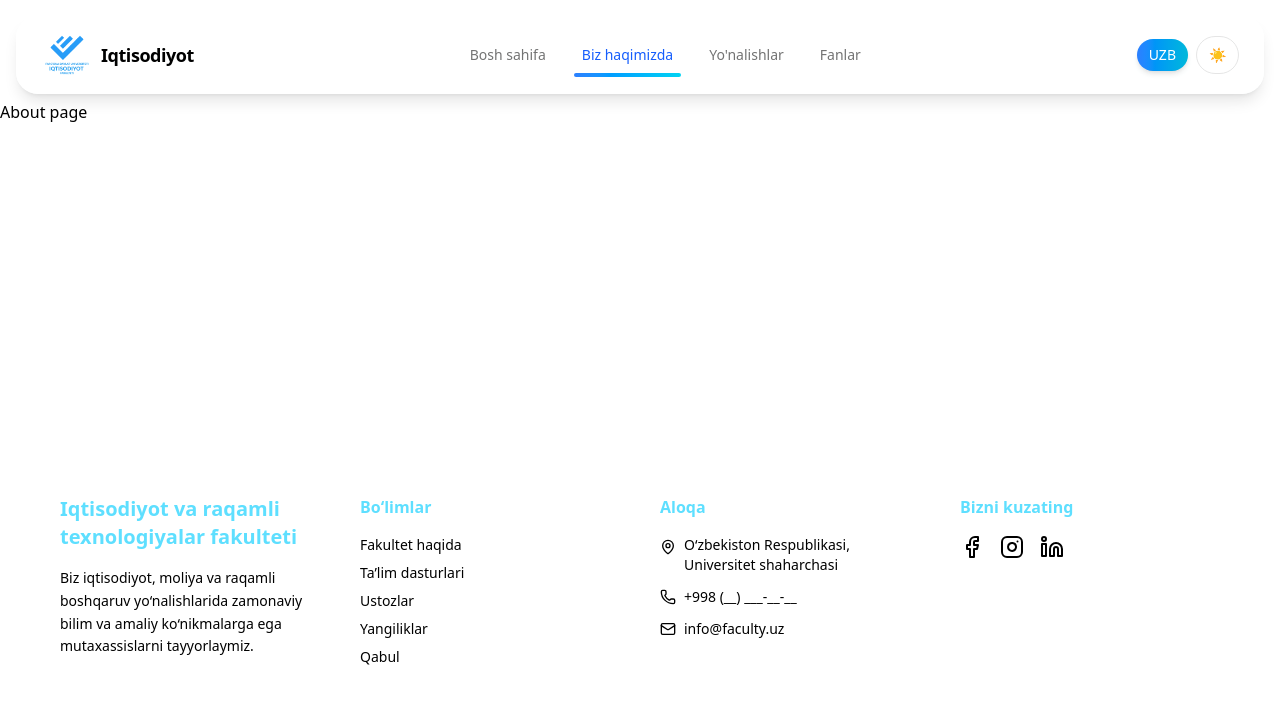
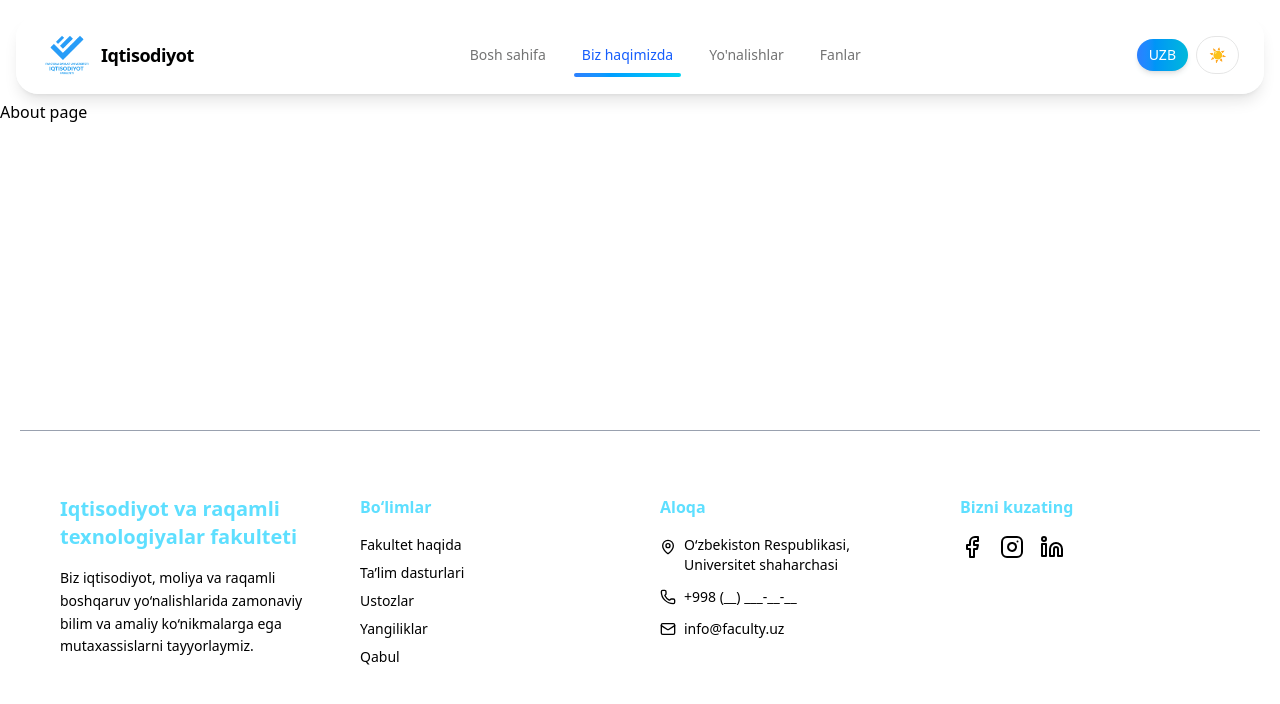
Before and after one commit to ozodbekDv/univercity, a Next.js app: page /about in a window 1280 px wide. Shown: the top 704 px of the page. Built offline with nearby package versions, Linux system fonts and the light colour scheme.

Commit message:
fix: add border to footer container for improved visual separation

```diff
--- a/components/footer.tsx
+++ b/components/footer.tsx
@@ -11,7 +11,7 @@ import {
 export default function Footer() {
   return (
     <footer className="">
-      <div className="custom-container py-16 grid gap-10 md:grid-cols-4">
+      <div className="custom-container py-16 grid gap-10 md:grid-cols-4 border-t border-gray-400">
         {/* ABOUT */}
         <div className="space-y-4">
           <h3 className="text-xl font-bold text-[#5EDFFF]">
```
